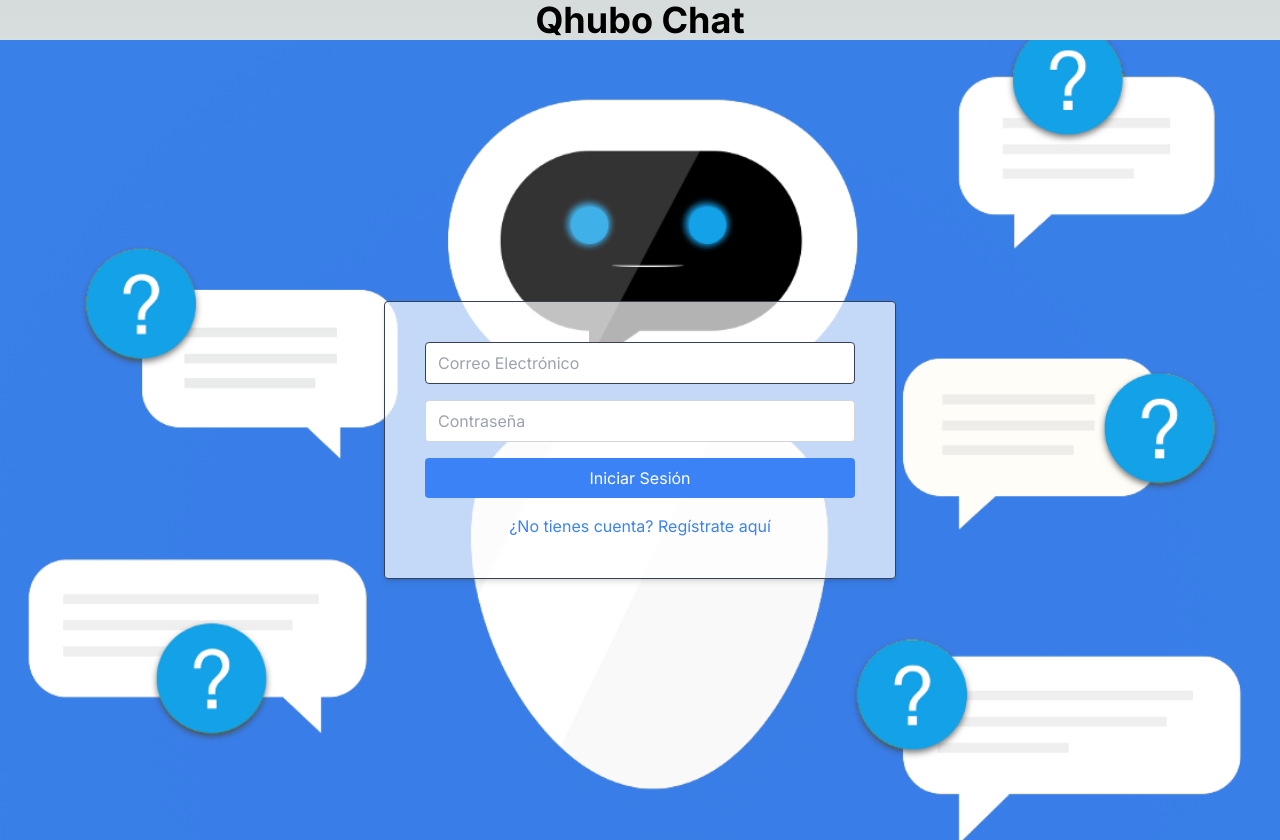
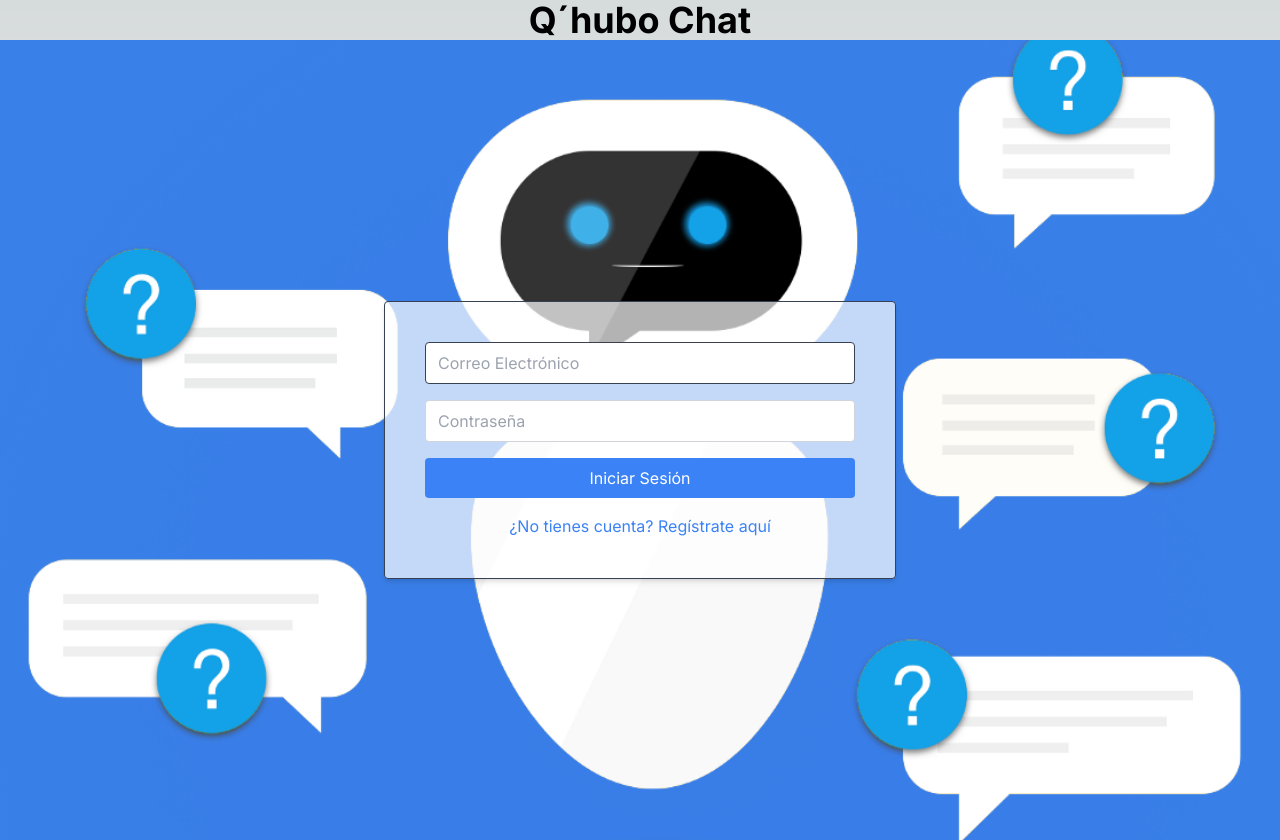
Before and after one commit to elvisuriel/videochat, a Next.js app: page / in a window 1280 px wide. Built offline with nearby package versions, Linux system fonts and the light colour scheme; no server answers.

Commit message:
mas cambios

```diff
--- a/src/app/page.tsx
+++ b/src/app/page.tsx
@@ -13,7 +13,7 @@ const HomePage: NextPage = () => {
       </Head>
       <main >
         <div className="text-center">
-          <h1 className="text-4xl font-bold " >Qhubo Chat</h1>
+          <h1 className="text-4xl font-bold " >Q´hubo Chat</h1>
         </div>
         <div >
           <ChatRoom />
```
